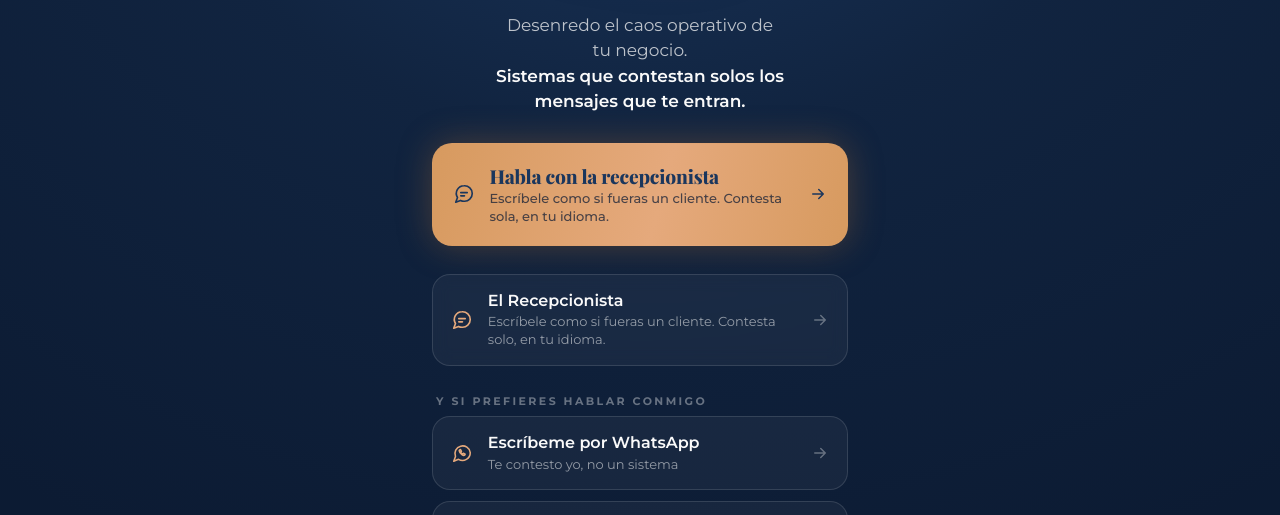
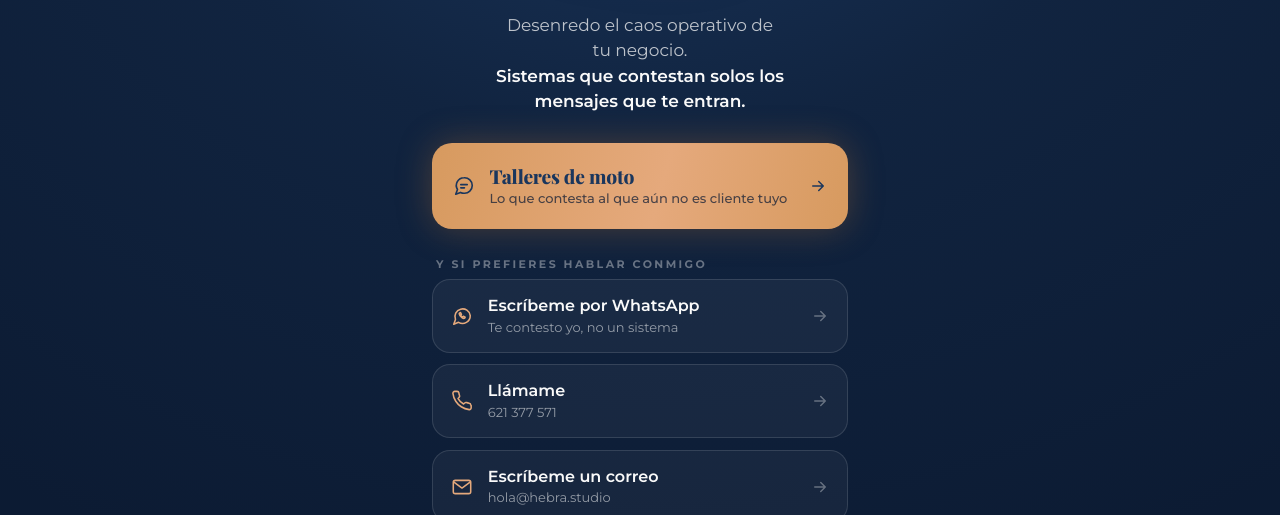
Before and after one commit to yousofski/hola-hebra-studio, a plain HTML site: page index.html in a window 1280 px wide. Shown: the part 263-778 px from the top of the page. Drawn offline with Linux system fonts and the light colour scheme.

Commit message:
puntero: taller primero en cuatro idiomas; sin botón de demo

```diff
--- a/index.html
+++ b/index.html
@@ -212,18 +212,6 @@
     <svg class="flecha" viewBox="0 0 24 24" fill="none" stroke="currentColor" stroke-width="2" stroke-linecap="round" stroke-linejoin="round" aria-hidden="true"><path d="M5 12h14M13 6l6 6-6 6"/></svg>
   </a>
 
-  <a class="enlace rise" href="https://hebra.studio/casos-de-uso/recepcion">
-    <svg class="ico" viewBox="0 0 24 24" fill="none" stroke="currentColor" stroke-width="1.8" stroke-linecap="round" stroke-linejoin="round" aria-hidden="true">
-      <path d="M21 11.5a8.4 8.4 0 0 1-9 8.4 8.5 8.5 0 0 1-3.8-.9L3 21l1.9-5.2A8.4 8.4 0 0 1 12 3a8.4 8.4 0 0 1 9 8.5Z"/>
-      <path d="M8.5 10.5h7M8.5 14h4"/>
-    </svg>
-    <span class="txt">
-      <span class="t" data-i18n="rpt">El Recepcionista</span>
-      <span class="s" data-i18n="rps">Escríbele como si fueras un cliente. Contesta solo, en tu idioma.</span>
-    </span>
-    <svg class="flecha" viewBox="0 0 24 24" fill="none" stroke="currentColor" stroke-width="2" stroke-linecap="round" stroke-linejoin="round" aria-hidden="true"><path d="M5 12h14M13 6l6 6-6 6"/></svg>
-  </a>
-
   <div class="grupo rise">
     <p class="rotulo" data-i18n="rotulo">Y si prefieres hablar conmigo</p>
 
@@ -303,12 +291,12 @@
   var T = {
   "es": {
     "title": "Hebra Studio — Youssef Bensaid",
-    "desc": "Sistemas que contestan solos los mensajes de tu negocio. Habla con la recepcionista y compruébalo.",
+    "desc": "Sistemas que contestan solos los mensajes de tu negocio. Para talleres de moto, primero.",
     "eyebrow": "Ingeniero Artesano",
     "lema1": "Desenredo el caos operativo de tu negocio.",
     "lema2": "Sistemas que contestan solos los mensajes que te entran.",
-    "pt": "Habla con la recepcionista",
-    "ps": "Escríbele como si fueras un cliente. Contesta sola, en tu idioma.",
+    "pt": "Talleres de moto",
+    "ps": "Lo que contesta al que aún no es cliente tuyo",
     "rotulo": "Y si prefieres hablar conmigo",
     "wat": "Escríbeme por WhatsApp",
     "was": "Te contesto yo, no un sistema",
@@ -321,12 +309,12 @@
   },
   "en": {
     "title": "Hebra Studio — Youssef Bensaid",
-    "desc": "Systems that answer your business's messages on their own. Talk to the receptionist and see for yourself.",
+    "desc": "Systems that answer your business's messages on their own. Motorcycle workshops first.",
     "eyebrow": "Artisan Engineer",
     "lema1": "I untangle your business's operational chaos.",
     "lema2": "Systems that answer your incoming messages on their own.",
-    "pt": "Talk to the receptionist",
-    "ps": "Write as if you were a customer. It answers on its own, in your language.",
+    "pt": "Motorcycle workshops",
+    "ps": "The one that answers the customer you don't have yet",
     "rotulo": "And if you'd rather talk to me",
     "wat": "Message me on WhatsApp",
     "was": "You get me, not a system",
@@ -339,12 +327,12 @@
   },
   "fr": {
     "title": "Hebra Studio — Youssef Bensaid",
-    "desc": "Des systèmes qui répondent seuls aux messages de votre entreprise. Parlez à la réceptionniste et jugez par vous-même.",
+    "desc": "Des systèmes qui répondent seuls aux messages de votre entreprise. Les ateliers moto d'abord.",
     "eyebrow": "Ingénieur Artisan",
     "lema1": "Je démêle le chaos opérationnel de votre entreprise.",
     "lema2": "Des systèmes qui répondent seuls aux messages que vous recevez.",
-    "pt": "Parlez à la réceptionniste",
-    "ps": "Écrivez-lui comme si vous étiez client. Elle répond seule, dans votre langue.",
+    "pt": "Ateliers moto",
+    "ps": "Celui qui répond au client que vous n'avez pas encore",
     "rotulo": "Et si vous préférez me parler",
     "wat": "Écrivez-moi sur WhatsApp",
     "was": "C'est moi qui réponds, pas un système",
@@ -357,12 +345,12 @@
   },
   "ar": {
     "title": "Hebra Studio — Youssef Bensaid",
-    "desc": "أنظمة تردّ وحدها على رسائل عملك. تحدّث مع موظف الاستقبال وتحقّق بنفسك.",
+    "desc": "أنظمة تردّ وحدها على رسائل عملك. ورش الدراجات النارية أولاً.",
     "eyebrow": "مهندس حِرَفي",
     "lema1": "أفكّ تشابك الفوضى التشغيلية في عملك.",
     "lema2": "أنظمة تردّ وحدها على الرسائل التي تصلك.",
-    "pt": "تحدّث مع موظف الاستقبال",
-    "ps": "راسِله كأنك عميل. يردّ وحده، بلغتك.",
+    "pt": "ورش الدراجات النارية",
+    "ps": "الذي يردّ على من لم يصبح عميلك بعد",
     "rotulo": "وإن كنت تفضّل التحدث معي",
     "wat": "راسلني على واتساب",
     "was": "أردّ أنا، لا نظام",
```
Also changed, not shown: 1 other file.
